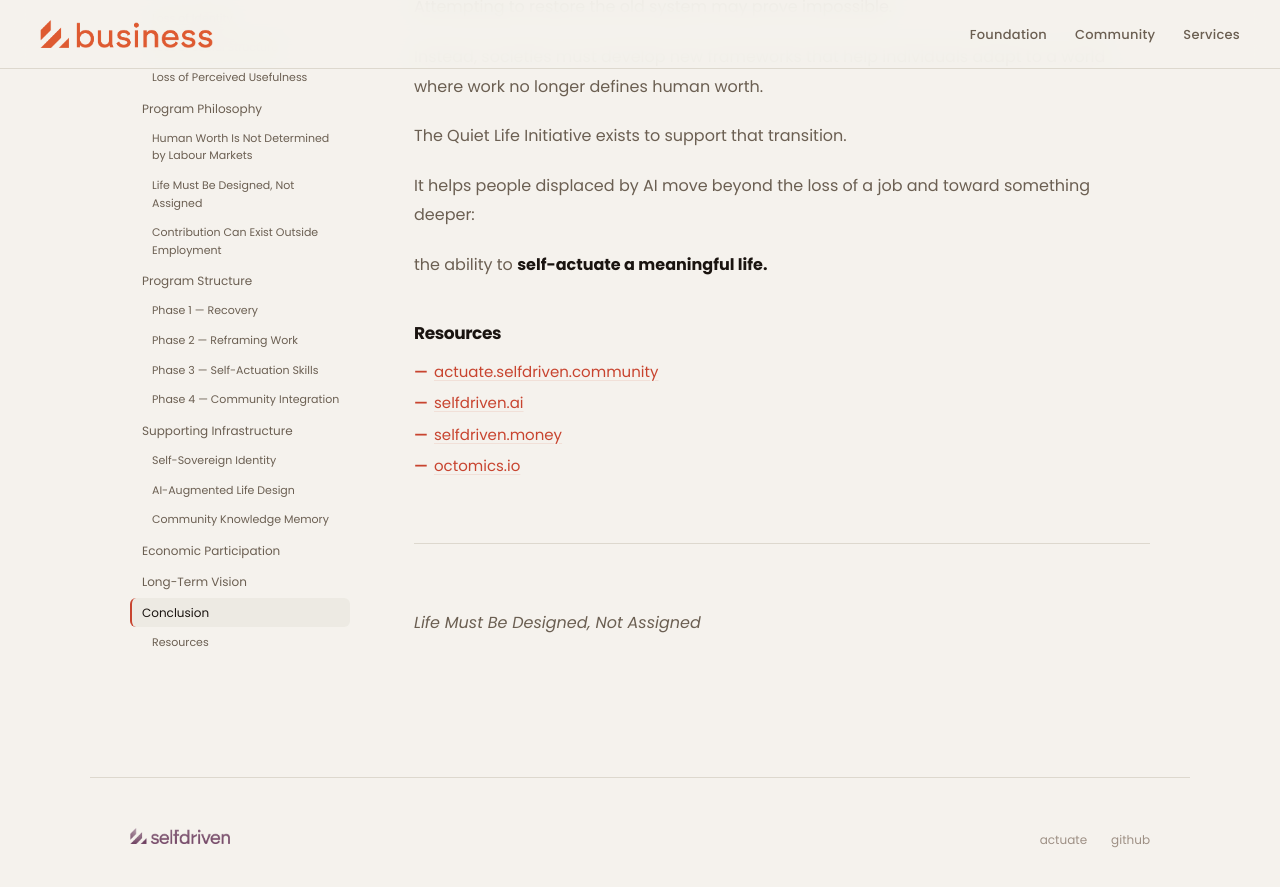
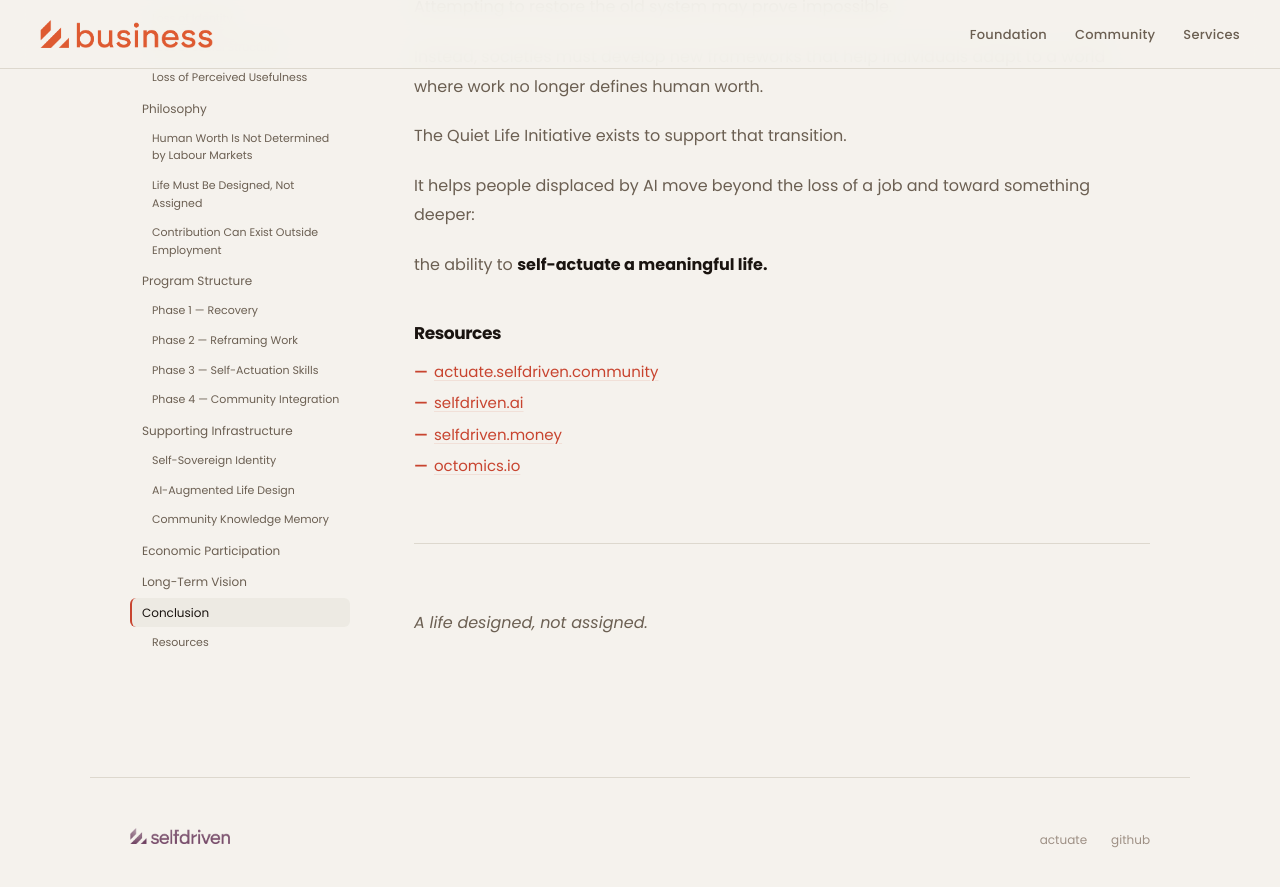
Before and after one commit to selfdriven-services/selfdriven-business, a Jekyll site: the page built from docs/pages/initiative-the-quite-life.md, in a window 1280 px wide and 900 px high, scrolled down 7954 px. Shown: the top 887 px of the window. Built offline with Jekyll 4.4.1, drawn with Linux system fonts in a browser that asks for light colours; some of the changed text lies outside the part shown.

Commit message:
Update initiative-the-quite-life.md

```diff
--- a/docs/pages/initiative-the-quite-life.md
+++ b/docs/pages/initiative-the-quite-life.md
@@ -90,7 +90,7 @@ This perception can lead to anxiety, depression, and withdrawal from society.
 
 The Quiet Life Initiative addresses these issues directly.
 
-## Program Philosophy
+## Philosophy
 
 The initiative is built on several principles.
 
@@ -246,4 +246,4 @@ the ability to **self-actuate a meaningful life.**
 
 ---
 
-*Life Must Be Designed, Not Assigned*
+*A life designed, not assigned.*
```
